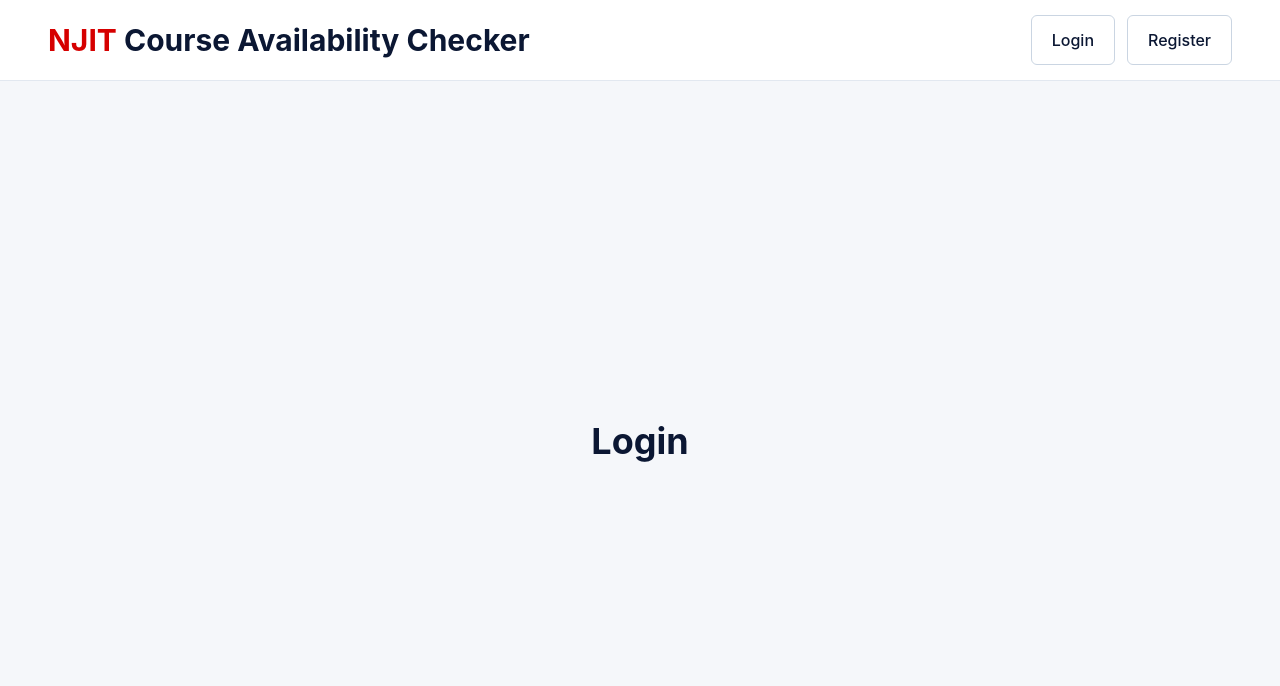
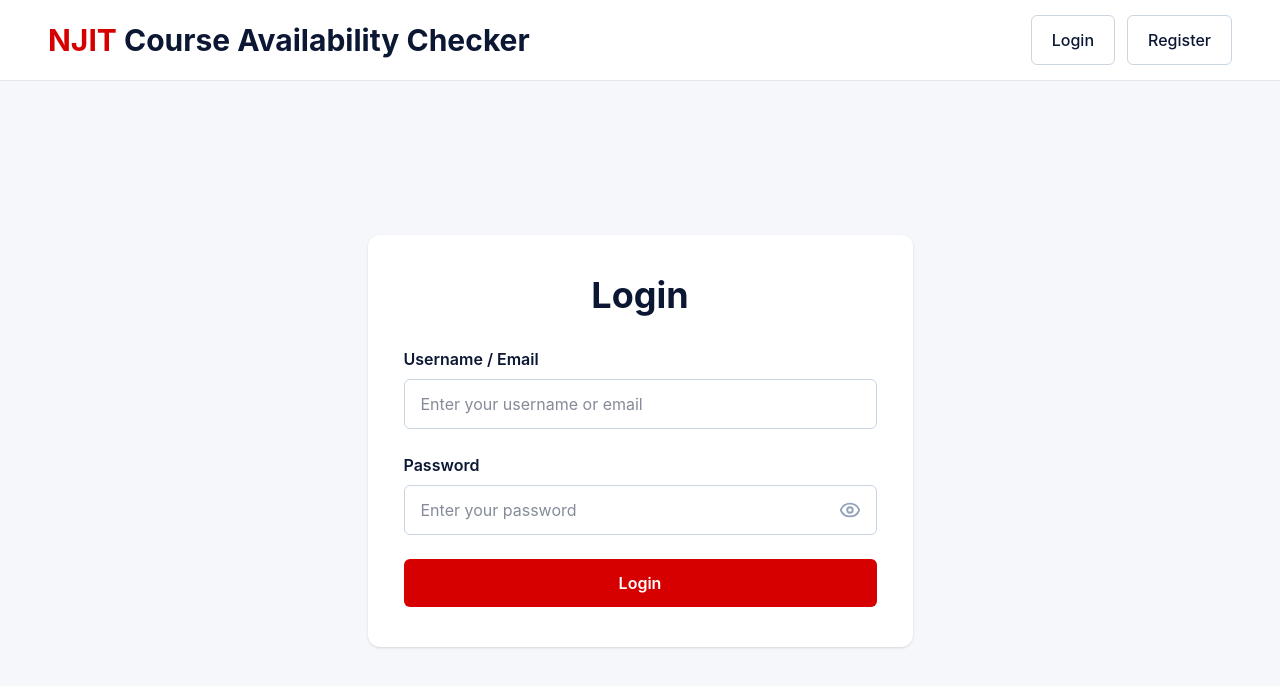
Before and after one commit to adrianmdls/njit-course-checker, a React app in the folder frontend/: page /login in a window 1280 px wide. Shown: the top 686 px of the page. Built offline with nearby package versions, Linux system fonts and the light colour scheme; the HTML template or start-up script is replaced by a standard one.

Commit message:
Added login page interface

```diff
--- a/frontend/src/pages/Login.jsx
+++ b/frontend/src/pages/Login.jsx
@@ -1,7 +1,83 @@
+
+import { useState } from 'react'
+import { Eye, EyeOff } from 'lucide-react'
+
 export default function Login() {
+  const [username, setUsername] = useState('')
+  const [password, setPassword] = useState('')
+  const [showPassword, setShowPassword] = useState(false)
+
+  function handleSubmit(event) {
+    event.preventDefault()
+    // Authentication will be implemented in Milestone 2.
+  }
+
   return (
-    <div className="min-h-[calc(100vh-80px)] flex items-center justify-center">
-      <h1 className="text-4xl font-bold">Login</h1>
+    <div className="flex min-h-[calc(100vh-80px)] items-center justify-center px-4 py-10">
+      <div className="w-full max-w-[545px] rounded-xl bg-white px-9 py-10 shadow-sm">
+        <h1 className="mb-8 text-center text-4xl font-bold text-[#0B1733]">
+          Login
+        </h1>
+
+        <form onSubmit={handleSubmit} className="space-y-6">
+          <div>
+            <label
+              htmlFor="username"
+              className="mb-2 block font-semibold text-[#0B1733]"
+            >
+              Username / Email
+            </label>
+            <input
+              id="username"
+              type="text"
+              autoComplete="username"
+              placeholder="Enter your username or email"
+              value={username}
+              onChange={(event) => setUsername(event.target.value)}
+              required
+              className="w-full rounded-md border border-slate-300 px-4 py-3 text-base outline-none focus:border-red-600 focus:ring-2 focus:ring-red-100"
+            />
+          </div>
+
+          <div>
+            <label
+              htmlFor="password"
+              className="mb-2 block font-semibold text-[#0B1733]"
+            >
+              Password
+            </label>
+
+            <div className="relative">
+              <input
+                id="password"
+                type={showPassword ? 'text' : 'password'}
+                autoComplete="current-password"
+                placeholder="Enter your password"
+                value={password}
+                onChange={(event) => setPassword(event.target.value)}
+                required
+                className="w-full rounded-md border border-slate-300 px-4 py-3 pr-12 text-base outline-none focus:border-red-600 focus:ring-2 focus:ring-red-100"
+              />
+
+              <button
+                type="button"
+                onClick={() => setShowPassword(!showPassword)}
+                aria-label={showPassword ? 'Hide password' : 'Show password'}
+                className="absolute inset-y-0 right-4 flex items-center cursor-pointer text-slate-400 hover:text-slate-600"
+              >
+                {showPassword ? <EyeOff size={22} /> : <Eye size={22} />}
+              </button>
+            </div>
+          </div>
+
+          <button
+            type="submit"
+            className="w-full cursor-pointer rounded-md bg-[#D60000] px-4 py-3 font-semibold text-white transition-colors hover:bg-red-700"
+          >
+            Login
+          </button>
+        </form>
+      </div>
     </div>
   )
 }
```
